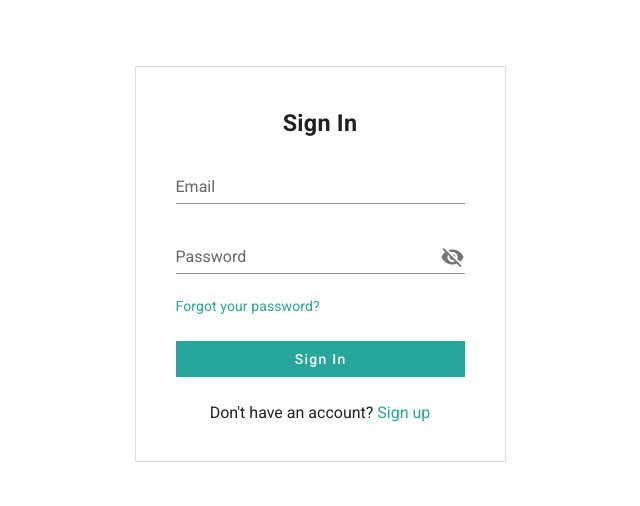
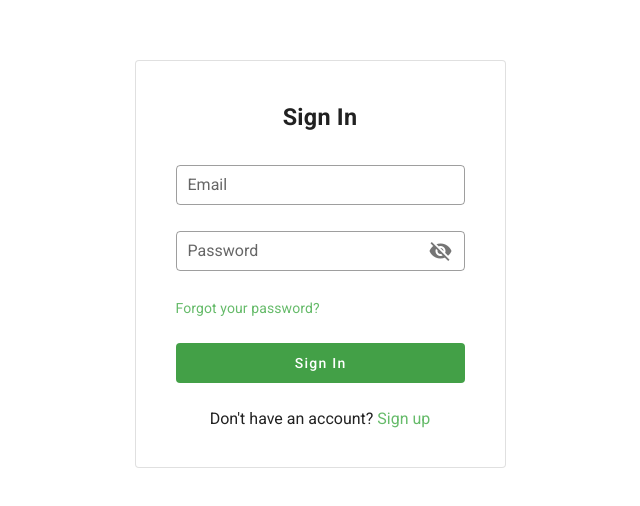
Before and after one commit to minhthinh190/find-tutor, a Nuxt app: page /signin in a window 1280 px wide. Shown: the part 116-622 px from the top of the page, without its empty margins (320-960 px from the left). Built offline with nearby package versions, Linux system fonts and the light colour scheme.

Commit message:
Change textfield & button color

```diff
--- a/pages/signin.vue
+++ b/pages/signin.vue
@@ -2,8 +2,8 @@
   <v-container fill-height>
     <v-row justify="center">
       <v-col cols="12" sm="6" md="6" lg="4">
-        <v-card class="pa-6" outlined tile>
-          <v-card-title class="justify-center">
+        <v-card class="pa-6" outlined>
+          <v-card-title class="justify-center mb-4">
             <h3>Sign In</h3>
           </v-card-title>
 
@@ -12,14 +12,18 @@
               <v-text-field
                 v-model="email"
                 label="Email"
-                color="teal lighten-1"
+                color="green darken-1"
+                dense
+                outlined
                 :rules="emailRules"
               ></v-text-field>
 
               <v-text-field
                 v-model="password"
                 label="Password"
-                color="teal lighten-1"
+                color="green darken-1"
+                dense
+                outlined
                 :type="isPwShowed ? 'text' : 'password'"
                 :append-icon="isPwShowed ? 'mdi-eye' : 'mdi-eye-off'"
                 :rules="passwordRules"
@@ -37,11 +41,10 @@
             <v-row class="px-2 py-0">
               <v-col cols="12" sm=12 md="12" lg="12" align="center">
                 <v-btn
-                  color="teal lighten-1"
+                  color="green darken-1"
                   depressed
                   block
-                  tile
-                  class="text-capitalize white--text"
+                  class="py-5 text-capitalize white--text"
                   @click="signIn"
                 >
                   Sign In
@@ -103,9 +106,9 @@ export default {
 }
 .link {
   text-decoration: none;
-  color: #26A69A;
+  color: #66BB6A;
 }
 .link:hover {
-  color: #00796B;
+  color: #43A047;
 }
 </style>
--- a/pages/signup.vue
+++ b/pages/signup.vue
@@ -2,8 +2,8 @@
   <v-container fill-height>
     <v-row justify="center">
       <v-col cols="12" sm="6" md="6" lg="4">
-        <v-card class="pa-6" outlined tile>
-          <v-card-title class="justify-center">
+        <v-card class="pa-6" outlined>
+          <v-card-title class="justify-center mb-4">
             <h3>Sign Up</h3>
           </v-card-title>
 
@@ -12,7 +12,9 @@
               <v-text-field
                 v-model="email"
                 label="Email"
-                color="teal lighten-1"
+                color="green darken-1"
+                dense
+                outlined
                 :rules="emailRules"
               ></v-text-field>
 
@@ -20,7 +22,9 @@
               <v-text-field
                 v-model="username"
                 label="Username"
-                color="teal lighten-1"
+                color="green darken-1"
+                dense
+                outlined
                 :rules="usernameRules"
               ></v-text-field>
               -->
@@ -28,7 +32,9 @@
               <v-text-field
                 v-model="password"
                 label="Password"
-                color="teal lighten-1"
+                color="green darken-1"
+                dense
+                outlined
                 :type="isPwShowed ? 'text' : 'password'"
                 :append-icon="isPwShowed ? 'mdi-eye' : 'mdi-eye-off'"
                 :rules="passwordRules"
@@ -38,7 +44,9 @@
               <v-text-field
                 label="Confirm Password"
                 ref="confirmPassword"
-                color="teal lighten-1"
+                color="green darken-1"
+                dense
+                outlined
                 :type="isCfPwShowed ? 'text' : 'password'"
                 :append-icon="isCfPwShowed ? 'mdi-eye' : 'mdi-eye-off'"
                 :rules="confirmPasswordRules"
@@ -51,11 +59,10 @@
             <v-row class="px-2 py-0">
               <v-col cols="12" sm=12 md="12" lg="12" align="center">
                 <v-btn
-                  color="teal lighten-1"
+                  color="green darken-1"
                   depressed
                   block
-                  tile
-                  class="text-capitalize white--text"
+                  class="py-5 text-capitalize white--text"
                   @click="signUp"
                 >
                   Sign Up
@@ -137,9 +144,9 @@ export default {
 }
 .link {
   text-decoration: none;
-  color: #26A69A;
+  color: #66BB6A;
 }
 .link:hover {
-  color: #00796B;
+  color: #43A047;
 }
 </style>
```
